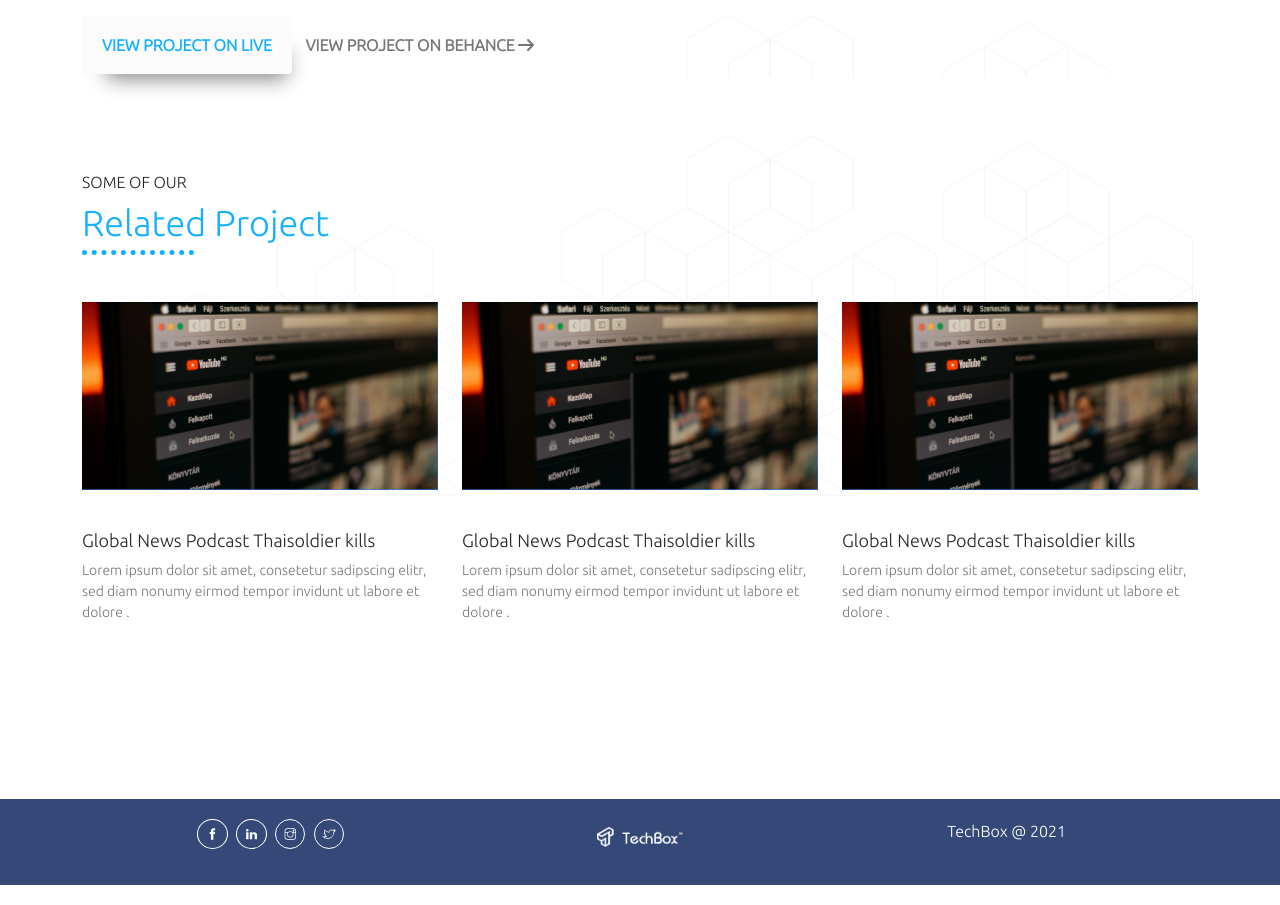
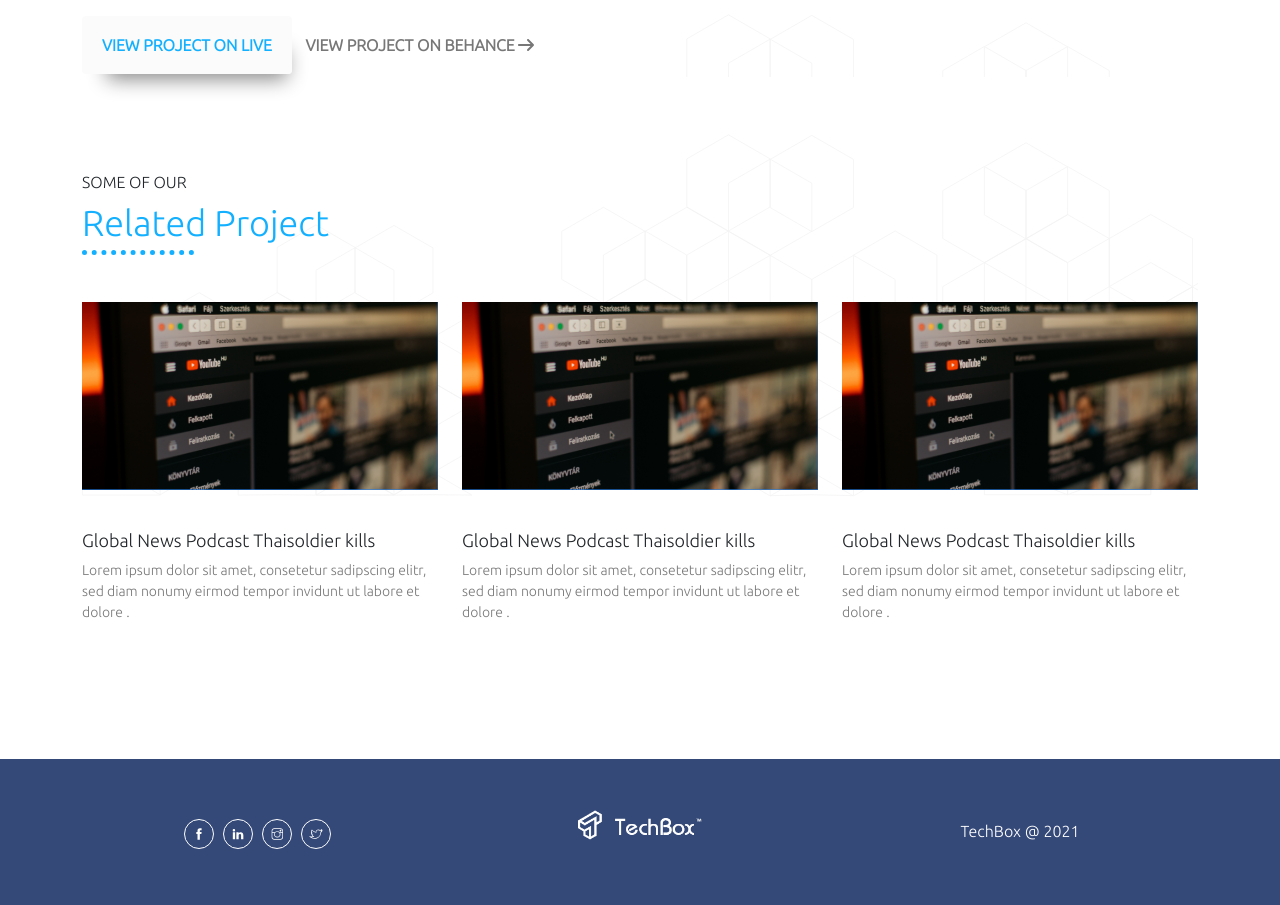
Before and after one commit to firasabualkomboz/techbox-website, a plain HTML site: page index.html in a window 1280 px wide. Shown: the part 1085-1990 px from the top of the page. Drawn offline with nearby package versions, Linux system fonts and the light colour scheme.

Commit message:
edit style footer

```diff
--- a/css/custom.css
+++ b/css/custom.css
@@ -88,12 +88,12 @@ font-weight: bold;
 
 /* others-project */
 .others-project{
-    background-image: url("../image/back.png");
-    background-repeat: no-repeat;
+background-image: url("../image/back.png");
+background-repeat: no-repeat;
 }
 .card-others-project {
 padding-top: 40px;
-padding-bottom: 40px;
+
 }
 .card-others-project h2{
 color: #12B0FF;
@@ -121,21 +121,34 @@ padding-bottom: 40px;
     color: #777777;
     font-size: 14px;
 }
+
 footer{
-    text-align: center;
-    background-color: #344978;
+    padding-top: 40px;
+    padding-bottom: 40px;
+float: center;
+text-align: center;
+background-color: #344978;
+width: 100%;
+
 }
 footer .item-footer{
-padding: 20px;
+
 }
+footer .item-footer .fot-s1{
+  margin-top: 20px;
+}
+footer .item-footer .fot-s3{
+    margin-top: 20px;
+  }
+  footer .item-footer .fot-s2{
+    margin-top: 0px;
+  }
 footer .item-footer .fot-s1 ol li a{
  color: #fff;
  margin-right: 5px;
+ margin-top: 20px;
 }
 
-footer .item-footer .fot-s2 img{
-    width: 25%;
+footer .item-footer .fot-s2 img{ width: 35%;
 }
-footer .item-footer .fot-s3 p{
-    color: #fff;
-}
+footer .item-footer .fot-s3 p{color: #fff;}
```
